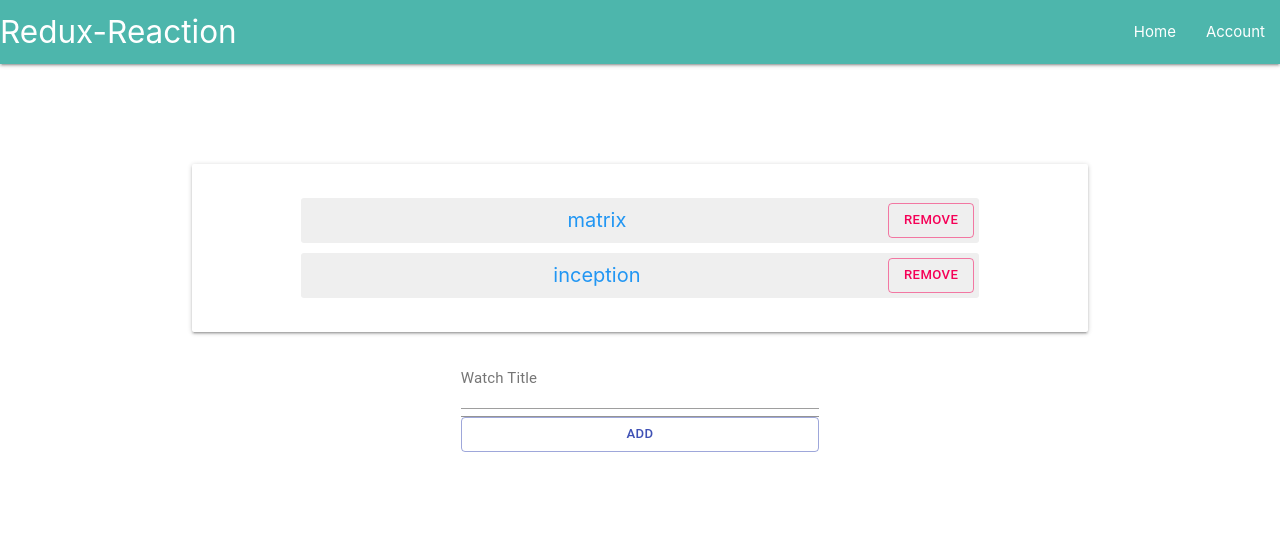
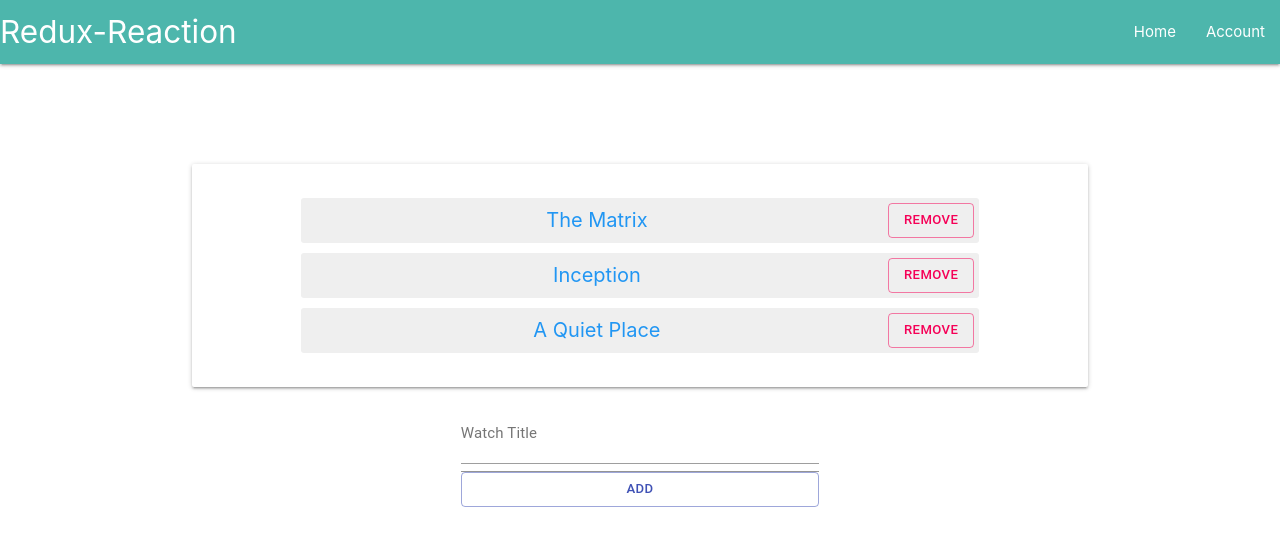
Before and after one commit to justfrankie/redux-reaction, a React (Create React App) app in the folder redux-reaction/: page / in a window 1280 px wide. Shown: the top 546 px of the page. Built offline with nearby package versions, Linux system fonts and the light colour scheme.

Commit message:
added strikethrough effect on click

```diff
--- a/redux-reaction/src/App.js
+++ b/redux-reaction/src/App.js
@@ -9,13 +9,15 @@ class App extends React.Component {
     this.state = {
       newTitleName: '',
       titles: [
-        {id: 1, title: 'matrix'},
-        {id: 2, title: 'inception'},
+        {id: 1, title: 'The Matrix', watched: false},
+        {id: 2, title: 'Inception', watched: false},
+        {id: 4, title: 'A Quiet Place', watched: false},
       ]
     }
     this.addWatchTitle = this.addWatchTitle.bind(this);
     this.handleAddTitleChange = this.handleAddTitleChange.bind(this);
     this.handleDelete = this.handleDelete.bind(this);
+    this.changeToWatched = this.changeToWatched.bind(this);
   }
 
   addWatchTitle(e){
@@ -48,6 +50,14 @@ class App extends React.Component {
     }, ()=>console.log(this.state.titles))
   }
 
+  changeToWatched(index){
+    this.state.titles[index].watched = !this.state.titles[index].watched
+
+    this.setState({
+      titles: this.state.titles
+    })
+  }
+
   render() {
     return (
       <div>
@@ -63,7 +73,7 @@ class App extends React.Component {
     </nav>
 
       <div className="watchList__container">
-     <WatchList titles={this.state.titles} handleDelete={this.handleDelete}/>
+     <WatchList titles={this.state.titles} handleDelete={this.handleDelete} changeToWatched={this.changeToWatched}/>
 
      <form onSubmit={(e) => this.addWatchTitle(e)} className="submitForm center">
      <TextField id="standard-basic" label="Watch Title"
--- a/redux-reaction/src/WatchList.js
+++ b/redux-reaction/src/WatchList.js
@@ -1,11 +1,15 @@
 import {Button } from '@material-ui/core';
 
-const WatchList = ({titles, handleDelete}) => {
+const WatchList = ({titles, handleDelete, changeToWatched}) => {
+
     const watchList = titles.length ? (
         titles.map((singleTitle, index) => {
             return (
                 <div className="title_item__container" key={singleTitle.id}>
-                    <span className="title__item">{singleTitle.title}</span>
+                    <span className="title__item"
+                    style={singleTitle.watched ? {textDecoration: "line-through"} : {}}
+                    onClick={()=> changeToWatched(index)}
+                    >{singleTitle.title}</span>
                     <Button className="title__removeButton" onClick={() => handleDelete(index)} variant="outlined" color="secondary">remove</Button>
                 </div>
             )
--- a/redux-reaction/src/index.css
+++ b/redux-reaction/src/index.css
@@ -28,6 +28,11 @@ body {
   padding: 5px;
 }
 
+.title_item__container:hover {
+  cursor: pointer;
+  background: #e7e7e7;
+}
+
 .title__removeButton {
   background: white;
 }
```
